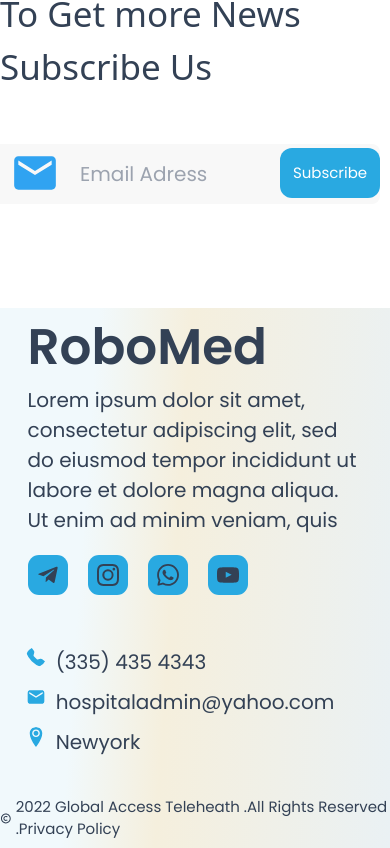
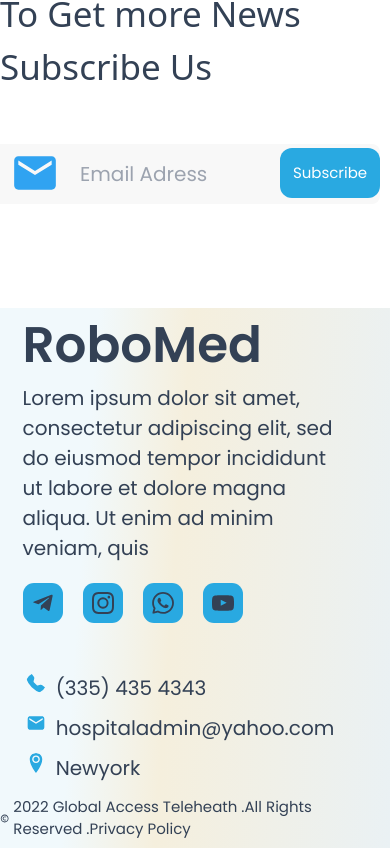
Before and after one commit to alibabakhanlu12/React-Projects, a React (Create React App) app in the folder RoboMed/: page / in a window 390 px wide. Shown: the part 6205-7053 px from the top of the page. Built offline with nearby package versions, Linux system fonts and the light colour scheme.

Commit message:
adding darkmode

```diff
--- a/RoboMed/src/Components/Home/Footer/Footer.css
+++ b/RoboMed/src/Components/Home/Footer/Footer.css
@@ -104,32 +104,25 @@ font-family: "Poppins", sans-serif;
 
 @media(max-width:900px){
 
-    footer {
-       width: 350px;
-        height: 400px;
-       margin-bottom: 0px;
-        display: flex;
-        flex-direction: column;
-        justify-content: space-around;
-        align-items: center;
-        gap: 50px;
-        margin-left: 20px;
 
-    }
     .footer-des{
         margin-left: -140px;
         display: flex;
         flex-direction: column;
         width: 100px;
-        margin-left: -205px;
+        margin-left: -215px;
         /* margin-right:-190px; */
         font-family: "Poppins", sans-serif;
     }
     .footer-des1{
 
         font-size: 20px;
-        width: 330px;
+        width: 320px;
         font-weight: 400;
 
     }
+    .coppyright{
+        width: 80%;
+    }
+
 }
--- a/RoboMed/tailwind.config.js
+++ b/RoboMed/tailwind.config.js
@@ -6,4 +6,4 @@ module.exports = {
     extend: {},
   },
   plugins: [],
-}/** @type {import('tailwindcss').Config} */
+}
```
Also changed, not shown: RoboMed/package.json (+4 -3 lines), RoboMed/postcss.config.js (line endings or trailing spaces), 2 other files (tests, documents, lock files or other folders).
